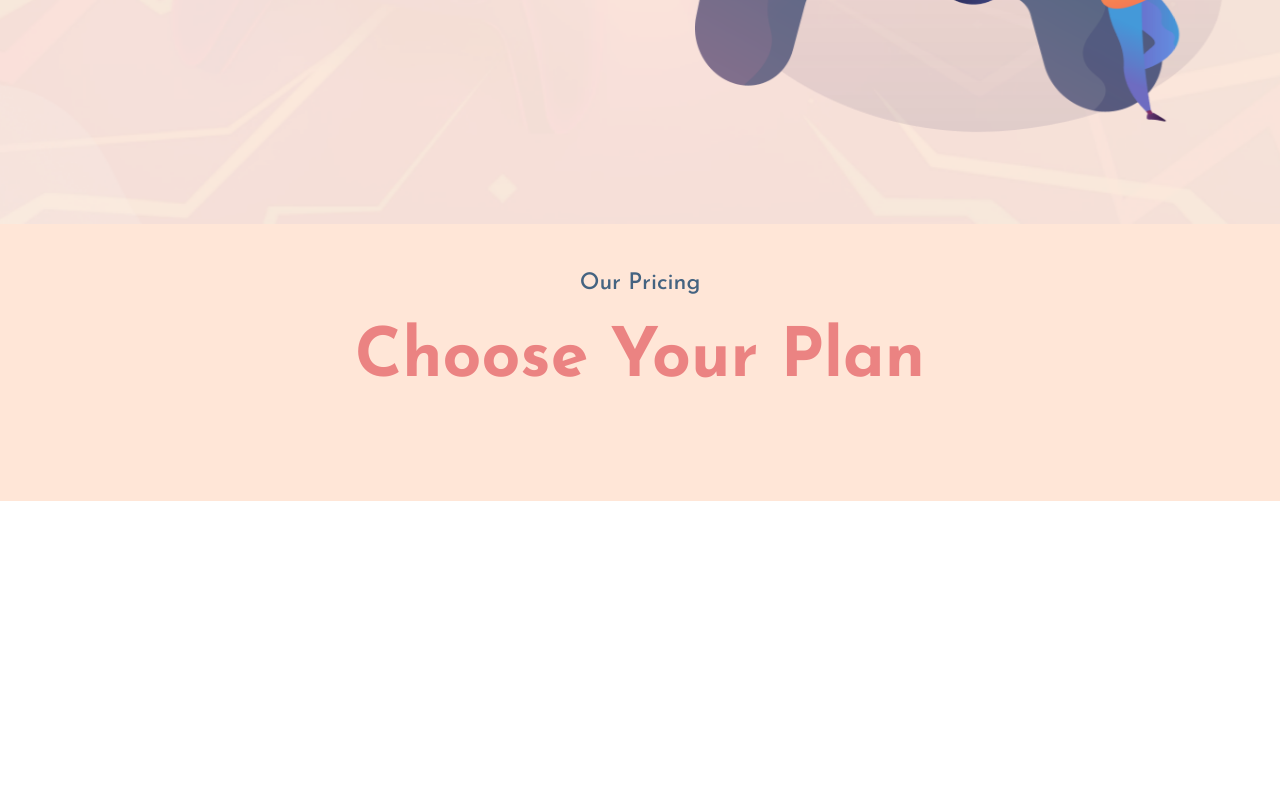
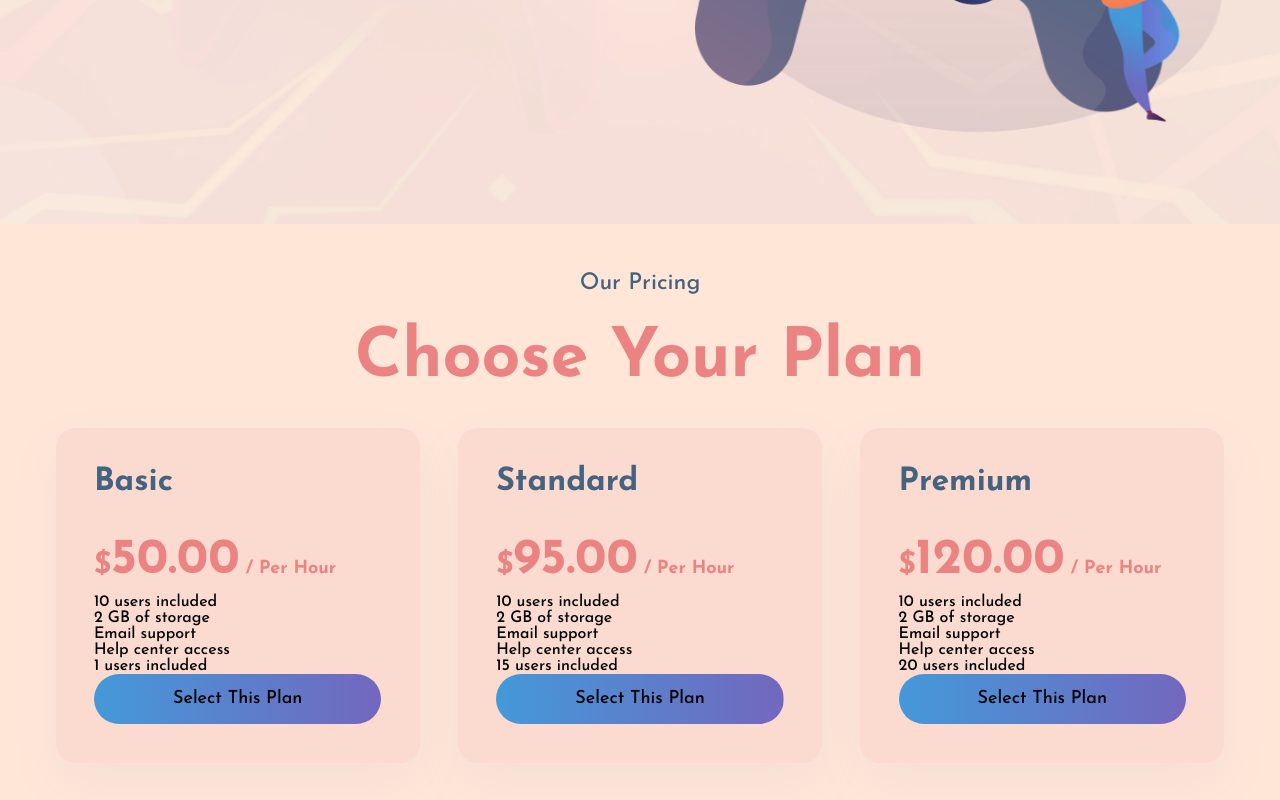
Before and after one commit to SergeyMalyuga/gogames-angular, an Angular app: page / in a window 1280 px wide. Shown: the part 2044-2844 px from the top of the page. Before the commit the page ends 2545 px from the top, so only its background shows below. Built offline with nearby package versions, Linux system fonts and the light colour scheme.

Commit message:
feat(price): добавить список подписок (list-plans)
- Создан контейнер для карточек подписок
- Интегрирован компонент PlanCard
- Настроена сетка для отображения тарифов

```diff
--- a/src/app/app.routes.ts
+++ b/src/app/app.routes.ts
@@ -4,7 +4,7 @@ import {AppRoute} from './core/constants/consts';
 export const routes: Routes = [
   {
     path: AppRoute.MAIN,
-    title: 'MainComponent',
+    title: 'Main',
     loadComponent: () => import('./pages/main/main.component').then(m => m.MainComponent),
   }
 ];
--- a/src/app/features/price/price.component.html
+++ b/src/app/features/price/price.component.html
@@ -1,4 +1,13 @@
 <section class="price">
   <h2 class="price__title section-title">Our Pricing</h2>
   <p class="price__subtitle section-subtitle">Choose Your Plan</p>
+  <div class="price__content container">
+    <ul class="price__list-plans">
+      @for (card of CARDS; track card.title) {
+        <li>
+          <app-plan-card [card]="card"/>
+        </li>
+      }
+    </ul>
+  </div>
 </section>
--- a/src/app/features/price/price.component.scss
+++ b/src/app/features/price/price.component.scss
@@ -12,6 +12,28 @@
     max-width: 100%;
   }
 
+  &__list {
+    &-plans {
+      display: flex;
+      gap: 38px;
+
+      li {
+        width: calc((100% - (2 * 38px)) / 3);
+      }
+
+      @media (width <= 768px) {
+        flex-direction: column;
+        align-items: center;
+        gap: 24px;
+
+        li {
+          max-width: 360px;
+          width: 100%;
+        }
+      }
+    }
+  }
+
   @media (width <= 768px) {
     padding: 50px 0;
   }
--- a/src/app/features/price/price.component.ts
+++ b/src/app/features/price/price.component.ts
@@ -1,10 +1,16 @@
-import { ChangeDetectionStrategy, Component } from '@angular/core';
+import {ChangeDetectionStrategy, Component} from '@angular/core';
+import {PLAN_CARDS} from '../../shared/data/plan-cards.data';
+import {PlanCard} from '../../shared/components/plan-card/plan-card';
 
 @Component({
   selector: 'app-price',
-  imports: [],
+  imports: [
+    PlanCard
+  ],
   templateUrl: './price.component.html',
   styleUrl: './price.component.scss',
   changeDetection: ChangeDetectionStrategy.OnPush,
 })
-export class PriceComponent {}
+export class PriceComponent {
+  public CARDS = PLAN_CARDS;
+}
--- a/src/styles/_variables.scss
+++ b/src/styles/_variables.scss
@@ -3,6 +3,7 @@
 // Base colors
 $white: rgb(255, 255, 255);
 $cream: rgb(255, 230, 215);
+$peach-soft: rgb(251, 218, 207);
 
 // Dark colors
 $dark-indigo: rgb(53, 80, 112);
@@ -35,6 +36,11 @@ $subtitle-text-accent: $blue-gray;
 /* background */
 $bg-main: $cream;
 
+/* card */
+$plan-card-bg: $peach-soft;
+$plan-card-title: $blue-gray;
+$plan-card-subtitle: $apricot;
+
 // ==== TYPOGRAPHY ==== //
 
 $font-family-primary: "Josefin", sans-serif;
```
